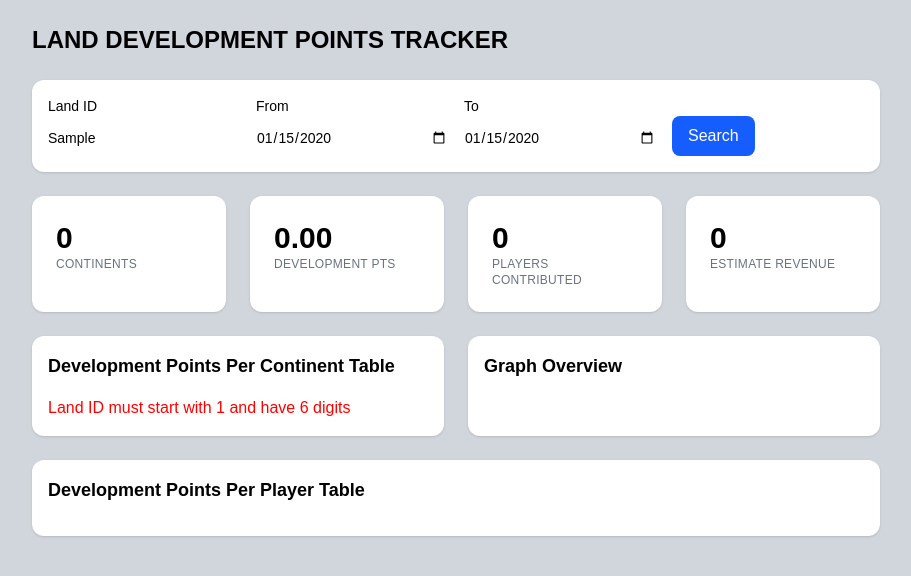
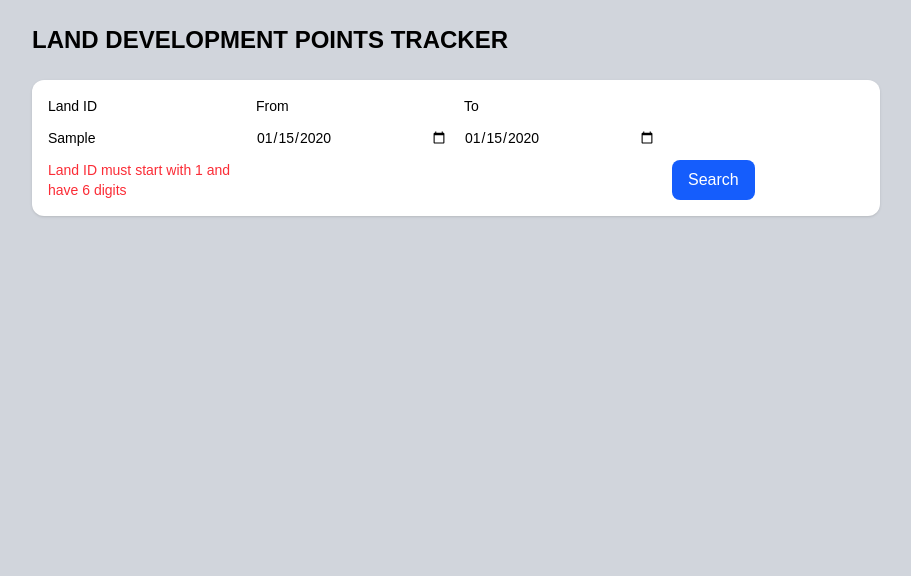
Before and after one commit to bryanbez/land-dashboard, a Next.js app: page / in a window 1280 px wide. Both pictures are taken after typing "Sample", "2020-01-15", "2020-01-15" into the empty fields and a click on the button "Search". Shown: the top 576 px of the page, without its empty margins (184-1095 px from the left). Built offline with nearby package versions, Linux system fonts and the light colour scheme.

Commit message:
12-05-2025 Validation and README file modification

```diff
--- a/app/context/landData.tsx
+++ b/app/context/landData.tsx
@@ -3,9 +3,9 @@ import type { LandIDResult } from "../lib/types/types";
 
 type LandDataContextType = {
   landData: LandIDResult | null;
-  errors: string[];
+  apiErrors: string[];
   setLandData: (data: LandIDResult | null) => void;
-  setErrors: (errors: string[]) => void;
+  setApiErrors: (errors: string[]) => void;
 };
 
 export const LandDataContext = createContext<LandDataContextType | undefined>(
@@ -14,11 +14,11 @@ export const LandDataContext = createContext<LandDataContextType | undefined>(
 
 export function LandDataProvider({ children }: { children: ReactNode }) {
   const [landData, setLandData] = useState<LandIDResult | null>(null);
-  const [errors, setErrors] = useState<string[]>([]);
+  const [apiErrors, setApiErrors] = useState<string[]>([]);
 
   return (
     <LandDataContext.Provider
-      value={{ landData, errors, setLandData, setErrors }}>
+      value={{ landData, apiErrors, setLandData, setApiErrors }}>
       {children}
     </LandDataContext.Provider>
   );
--- a/app/layout/partials/Textbox/textbox.tsx
+++ b/app/layout/partials/Textbox/textbox.tsx
@@ -1,8 +1,16 @@
 "use client";
+import type { FormValues } from "./textbox.types";
+import type { FieldValues } from "react-hook-form";
+import type { TextboxTypes } from "./textbox.types";
 
 import { useSearchInputValue } from "@/app/context/searchInputs";
 
-function TextBoxComponent({ inputType }: { inputType: string }) {
+function TextBoxComponent<FormValues extends FieldValues>({
+  inputName,
+  type,
+  errors,
+  register,
+}: TextboxTypes<FormValues>) {
   const {
     searchValue,
     setSearchValue,
@@ -15,28 +23,36 @@ function TextBoxComponent({ inputType }: { inputType: string }) {
   let value = "";
   let onChange: (e: React.ChangeEvent<HTMLInputElement>) => void = () => {};
 
-  if (inputType === "text") {
+  if (inputName === "landID") {
     value = searchValue;
     onChange = (e) => setSearchValue(e.target.value);
   }
 
-  if (inputType === "dateFrom") {
+  if (inputName === "fromDate") {
     value = fromDateValue;
     onChange = (e) => setFromDateValue(e.target.value);
   }
 
-  if (inputType === "dateTo") {
+  if (inputName === "toDate") {
     value = toDateValue;
     onChange = (e) => setToDateValue(e.target.value);
   }
 
   return (
-    <input
-      type={inputType.includes("date") ? "date" : "text"}
-      value={value}
-      onChange={onChange}
-      className="w-full resize-none text-black overflow-hidden bg-transparent focus:outline-none text-sm placeholder-gray-400 py-2"
-    />
+    <>
+      <input
+        type={type}
+        {...register(inputName)}
+        value={value}
+        className={`${
+          errors?.[inputName] ? "border-red-500" : "border-gray-300"
+        }w-full resize-none text-black overflow-hidden bg-transparent focus:outline-none text-sm placeholder-gray-400 py-2`}
+        onChange={onChange}
+      />
+      {errors?.[inputName]?.message && (
+        <p className="text-red-500 text-sm mt-1">{errors[inputName].message}</p>
+      )}
+    </>
   );
 }
 
--- a/app/layout/section/form.tsx
+++ b/app/layout/section/form.tsx
@@ -5,48 +5,73 @@ import { useSearchInputValue } from "@/app/context/searchInputs";
 import { fetchLandIDDataApi } from "@/app/lib/callApi";
 import type { LandIDResult } from "@/app/lib/types/types";
 import { useLandDataContext } from "@/app/context/landData";
+import { useForm } from "react-hook-form";
+import { zodResolver } from "@hookform/resolvers/zod";
+import { ContextParamsSchema } from "@/app/lib/validator";
+import type { FormValues } from "../partials/Textbox/textbox.types";
 
 function SearchForm() {
   const { searchValue, fromDateValue, toDateValue } = useSearchInputValue();
-  const { landData, setLandData, errors, setErrors } = useLandDataContext();
-  const handleSubmit = async (e: React.FormEvent<HTMLFormElement>) => {
-    e.preventDefault();
+  const { landData, setLandData, apiErrors, setApiErrors } =
+    useLandDataContext();
 
-    setErrors([]);
+  const {
+    register,
+    handleSubmit,
+    formState: { errors },
+  } = useForm<FormValues>({
+    resolver: zodResolver(ContextParamsSchema),
+  });
 
+  const onHandleSubmit = async (data: FormValues) => {
+    setApiErrors([]);
     const executeFetch: LandIDResult = await fetchLandIDDataApi({
       landID: searchValue,
       fromDate: fromDateValue,
       toDate: toDateValue,
     });
-
     if (!executeFetch.result && executeFetch.err?.length) {
       const validationErrors = executeFetch.err.map((e) => e.code);
-      setErrors(validationErrors);
+      setApiErrors(validationErrors);
       setLandData(null);
       return;
     }
-
     setLandData(executeFetch);
   };
   return (
     <div className="w-full">
       <form
-        onSubmit={handleSubmit}
+        onSubmit={handleSubmit(onHandleSubmit)}
         className="grid grid-cols-1 md:grid-cols-4 gap-4 p-4 bg-white rounded-xl shadow">
         <div className="flex flex-col">
           <label className="text-sm font-medium mb-1">Land ID</label>
-          <TextBoxComponent inputType="text" />
+          <TextBoxComponent
+            type="text"
+            inputName="landID"
+            register={register}
+            errors={errors}
+            placeholder="Search Land ID..."
+          />
         </div>
 
         <div className="flex flex-col">
           <label className="text-sm font-medium mb-1">From</label>
-          <TextBoxComponent inputType="dateFrom" />
+          <TextBoxComponent
+            type="date"
+            inputName="fromDate"
+            register={register}
+            errors={errors}
+          />
         </div>
 
         <div className="flex flex-col">
           <label className="text-sm font-medium mb-1">To</label>
-          <TextBoxComponent inputType="dateTo" />
+          <TextBoxComponent
+            inputName="toDate"
+            type="date"
+            register={register}
+            errors={errors}
+          />
         </div>
 
         <div className="flex items-end">
--- a/app/layout/section/main.tsx
+++ b/app/layout/section/main.tsx
@@ -19,6 +19,8 @@ function MainComponent() {
       <div>
         <SearchForm />
       </div>
+      {landData?.contribution && (
+        <>
           <div className="grid grid-cols-1 md:grid-cols-2 lg:grid-cols-4 gap-6">
             <div className="p-6 bg-white rounded-xl shadow flex flex-col">
               <span className="text-3xl font-extrabold">{totalContinents}</span>
@@ -71,6 +73,8 @@ function MainComponent() {
             </div>
             <DevPtsPerPlayerTable />
           </div>
+        </>
+      )}
     </div>
   );
 }
--- a/app/layout/section/table/continentTable.tsx
+++ b/app/layout/section/table/continentTable.tsx
@@ -7,21 +7,13 @@ import { useDevPtsTable } from "@/app/hooks/useDevPtsTable";
 import TableComponent from "../../partials/Table/table";
 
 function DevPtsPerContinentTable() {
-  const { landData, errors } = useLandDataContext();
+  const { landData } = useLandDataContext();
 
   const data = useMemo(() => landData?.contribution ?? [], [landData]);
 
   const { displayDevPts } = useDevPtsTable(data ?? []);
   return (
     <>
-      {errors.length > 0 && (
-        <div style={{ color: "red" }}>
-          {errors.map((err, idx) => (
-            <p key={idx}>{err}</p>
-          ))}
-        </div>
-      )}
-
       {landData && (
         <TableComponent
           data={displayDevPts}
--- a/app/lib/validator.ts
+++ b/app/lib/validator.ts
@@ -17,6 +17,18 @@ export const ContextParamsSchema = z
   .refine((data) => new Date(data.fromDate) <= new Date(data.toDate), {
     message: "FromDate must be before or equal to ToDate",
     path: ["toDate"],
-  });
+  })
+  .refine(
+    (data) => {
+      const diffOfToDateAndFromDate =
+        new Date(data.toDate).getTime() - new Date(data.fromDate).getTime();
+
+      return diffOfToDateAndFromDate <= 6 * 24 * 60 * 60 * 1000;
+    },
+    {
+      message: "Date range cannot exceed 6 days",
+      path: ["toDate"],
+    }
+  );
 
 export type ContextParams = z.infer<typeof ContextParamsSchema>;
--- a/package.json
+++ b/package.json
@@ -9,9 +9,10 @@
     "lint": "eslint"
   },
   "dependencies": {
+    "@hookform/resolvers": "^5.2.2",
     "chart.js": "^4.5.1",
     "chartjs-plugin-datalabels": "^2.2.0",
-    "next": "16.0.4",
+    "next": "^16.0.7",
     "react": "19.2.0",
     "react-chartjs-2": "^5.3.1",
     "react-dom": "19.2.0",
```
Also changed, not shown: app/layout/partials/Textbox/textbox.types.ts (+15 -3 lines), 2 other files (tests, documents, lock files or other folders). Lines whose indentation alone changed are shown as unchanged.
